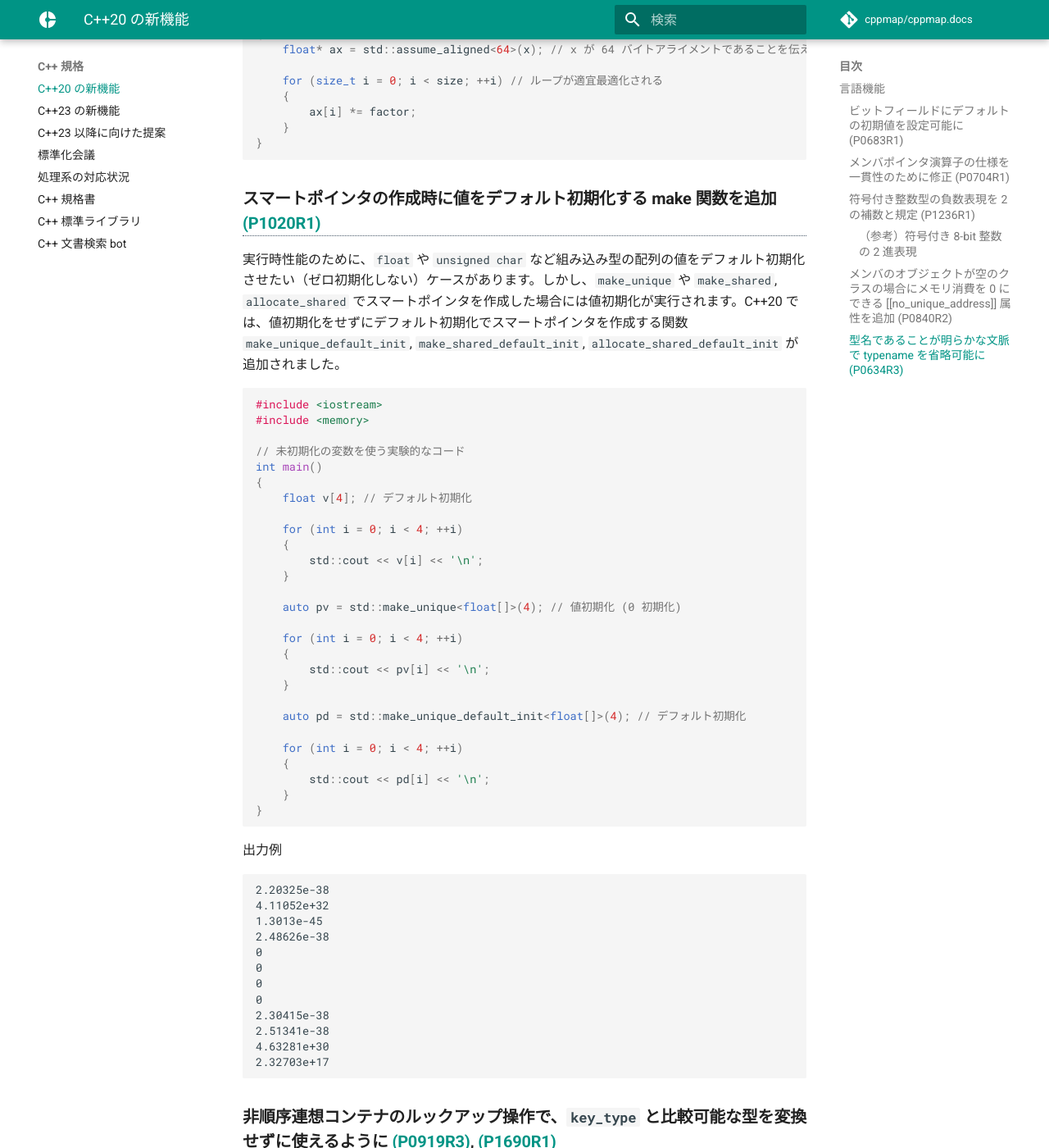
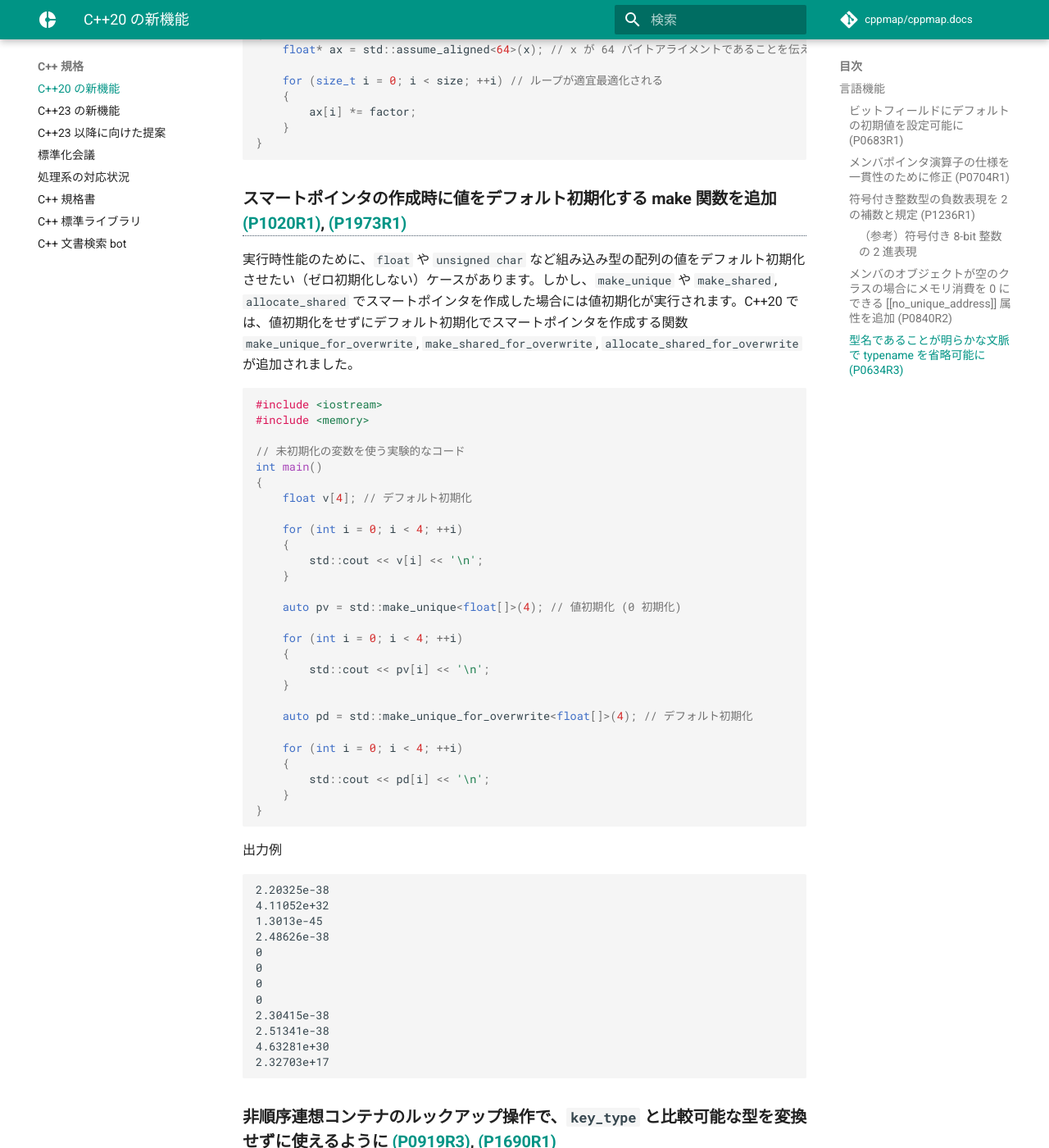
Before and after one commit to cppmap/cppmap.docs, an MkDocs documentation site: the page built from docs/standardization/cpp20.md, in a window 1280 px wide and 1400 px high, scrolled down 20876 px. Shown: the whole window at 82% size. Built offline with MkDocs 1.6.1 and Material for MkDocs 9.7.7, drawn with Linux system fonts in a browser that asks for light colours; nearby versions of some CDN libraries; comment, search, counter and statistics services are not loaded.

Commit message:
Update cpp20.md

````diff
--- a/docs/standardization/cpp20.md
+++ b/docs/standardization/cpp20.md
@@ -909,8 +909,8 @@ void Multiply(float* x, size_t size, float factor)
 ```
 
 
-### スマートポインタの作成時に値をデフォルト初期化する make 関数を追加 [(P1020R1)](https://wg21.link/P1020R1)
-実行時性能のために、`float` や `unsigned char` など組み込み型の配列の値をデフォルト初期化させたい（ゼロ初期化しない）ケースがあります。しかし、`make_unique` や `make_shared`, `allocate_shared` でスマートポインタを作成した場合には値初期化が実行されます。C++20 では、値初期化をせずにデフォルト初期化でスマートポインタを作成する関数 `make_unique_default_init`, `make_shared_default_init`, `allocate_shared_default_init` が追加されました。
+### スマートポインタの作成時に値をデフォルト初期化する make 関数を追加 [(P1020R1)](https://wg21.link/P1020R1), [(P1973R1)](https://wg21.link/P1973R1)
+実行時性能のために、`float` や `unsigned char` など組み込み型の配列の値をデフォルト初期化させたい（ゼロ初期化しない）ケースがあります。しかし、`make_unique` や `make_shared`, `allocate_shared` でスマートポインタを作成した場合には値初期化が実行されます。C++20 では、値初期化をせずにデフォルト初期化でスマートポインタを作成する関数 `make_unique_for_overwrite`, `make_shared_for_overwrite`, `allocate_shared_for_overwrite` が追加されました。
 ```C++
 #include <iostream>
 #include <memory>
@@ -932,7 +932,7 @@ int main()
 		std::cout << pv[i] << '\n';
 	}
 
-	auto pd = std::make_unique_default_init<float[]>(4); // デフォルト初期化
+	auto pd = std::make_unique_for_overwrite<float[]>(4); // デフォルト初期化
 
 	for (int i = 0; i < 4; ++i)
 	{
````
